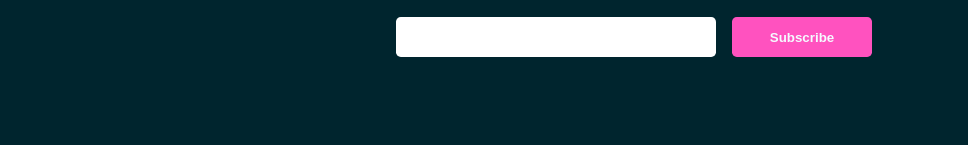
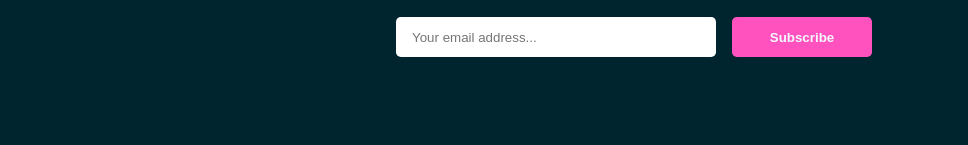
Before and after one commit to vongtham/huddle-landing-page-with-curved-sections, a plain HTML site: page index.html in a window 1280 px wide. Shown: the part 4182-4327 px from the top of the page, 312-1280 px from the left. Drawn offline with nearby package versions, Linux system fonts and the light colour scheme.

Commit message:
Update index.html

```diff
--- a/index.html
+++ b/index.html
@@ -120,7 +120,7 @@
           send you spam or pass on your email address
         </p>
         <form action="#" id="form" class="test">
-          <input type="email" name="email" id="email" onkeydown="checkEmail()">
+          <input type="email" name="email" id="email-field" placeholder="Your email address..." onkeydown="checkEmail()">
           <input type="submit" value="Subscribe">
         </form>
       </div>
@@ -128,7 +128,7 @@
   </footer>
 
   <script>
-    const emailField = document.getElementById("email");
+    const emailField = document.getElementById("email-field");
     const formInput = document.getElementById("form");
 
     function checkEmail() {
```
